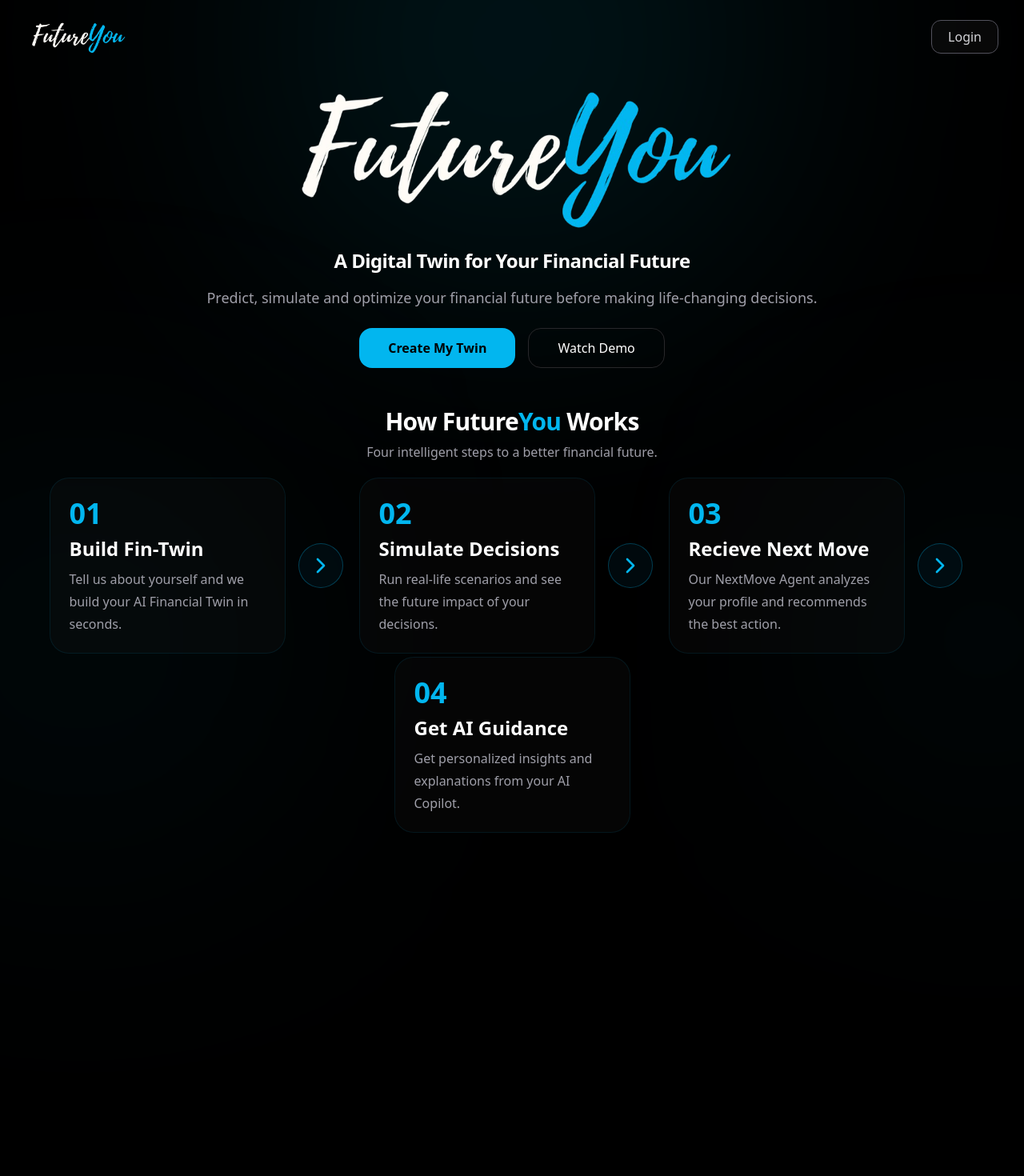
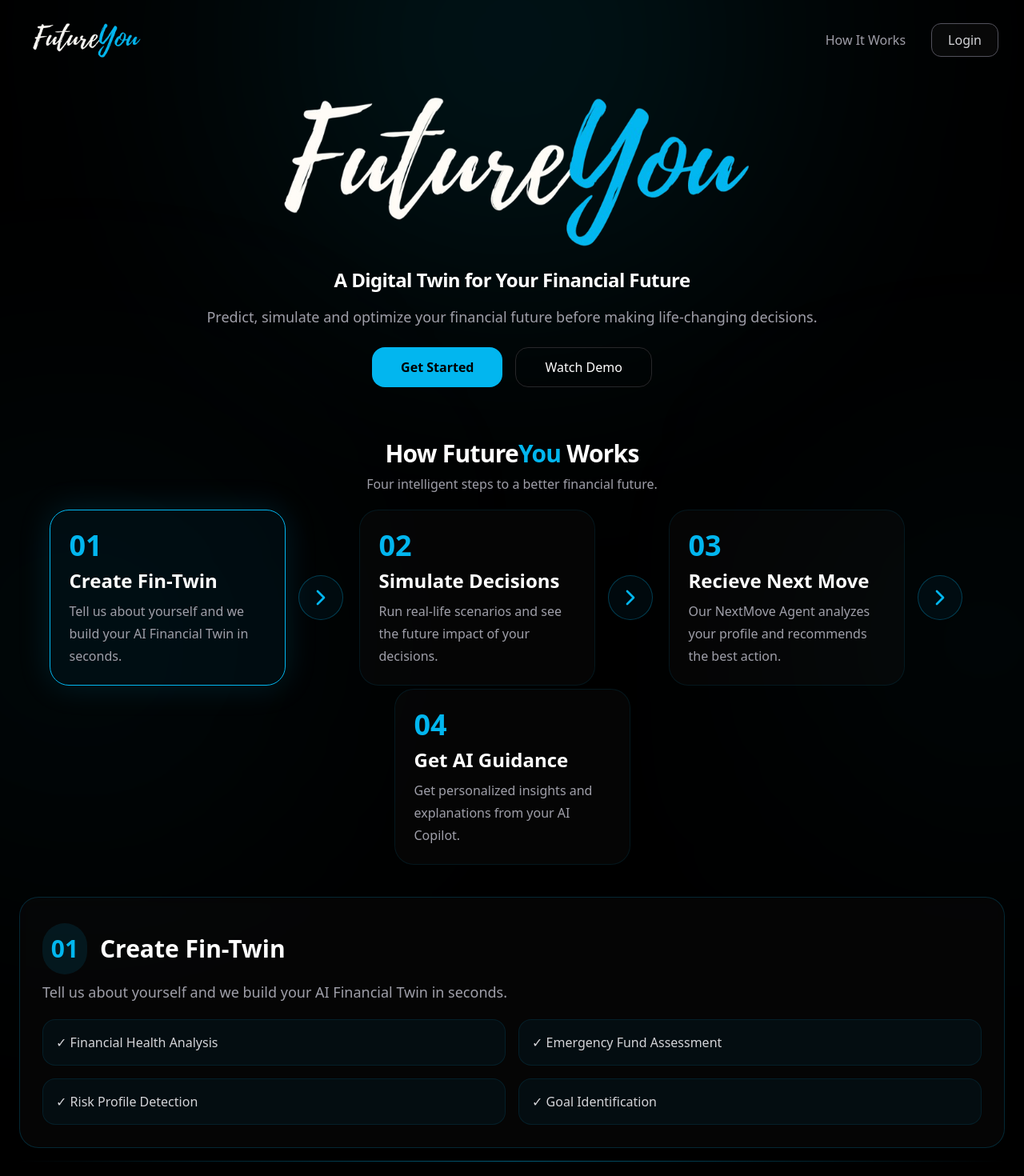
Before and after one commit to shivampawar1812/FutureYou, a Next.js app in the folder frontend/: page / in a window 1280 px wide. Shown: the top 1470 px of the page at 80% size. Before the commit the page ends 1138 px from the top, so only its background shows below. Built offline with nearby package versions, Linux system fonts and the light colour scheme.

Commit message:
Added footer and updated How it works section

```diff
--- a/frontend/app/globals.css
+++ b/frontend/app/globals.css
@@ -23,3 +23,7 @@ body {
 body {
   min-height: 100vh;
 }
+
+html {
+  scroll-behavior: smooth;
+}
--- a/frontend/app/page.tsx
+++ b/frontend/app/page.tsx
@@ -2,6 +2,7 @@ import BackgroundGlow from "@/components/BackgroundGlow";
 import Hero from "@/components/Hero";
 import Navbar from "@/components/Navbar";
 import HowItWorks from "@/components/HowItWorks";
+import Footer from "@/components/Footer"
 
 export default function Home() {
   return (
@@ -12,15 +13,17 @@ export default function Home() {
 
       <Hero />
 
-      <div className="relative mx-auto max-w-10xl px-6 py-6">
+      <div className="relative mx-auto max-w-10xl px-6 py-8">
       <div className="h-px w-full bg-gradient-to-r from-transparent via-[#00559a]/220 to-transparent" />
       </div>
 
       <HowItWorks />
 
-      <div className="relative mx-auto max-w-10xl px-6 py-12">
-      <div className="h-px w-full bg-gradient-to-r from-transparent via-[#00559a]/220 to-transparent" />
+      <div className="relative mx-auto max-w-10xl px-6 py-4">
+      <div className="h-px w-full bg-gradient-to-r from-transparent via-[#02B6EF]/50 to-transparent" />
       </div>
+
+      <Footer/>
 
     </main>
   );
--- /dev/null
+++ b/frontend/components/Footer.tsx
@@ -0,0 +1,17 @@
+export default function Footer() {
+  return (
+    <footer className="py-4">
+      <p
+        className="
+          text-center
+          text-sm
+          tracking-wide
+          text-zinc-500
+        "
+      >
+        © {new Date().getFullYear()} FutureYou.
+        Banking that thinks ahead.
+      </p>
+    </footer>
+  );
+}
--- a/frontend/components/Hero.tsx
+++ b/frontend/components/Hero.tsx
@@ -1,3 +1,4 @@
+"use client";
 import Image from "next/image";
 
 export default function Hero() {
@@ -32,7 +33,7 @@ export default function Hero() {
                 <Image
                     src="/futureyou-logo.png"
                     alt="FutureYou"
-                    width={600}
+                    width={650}
                     height={400}
                     className="relative z-10"
                 />
@@ -66,21 +67,15 @@ export default function Hero() {
             life-changing decisions.
             </p>
 
-            {/* <p
-            className="
-                mt-0
-                max-w-3xl
-                text-lg
-                md:text-1.2xl
-                text-zinc-400
-            "
-            >
-            future before making
-            life-changing decisions.
-            </p> */}
-
             <div className="mt-6 flex gap-4">
                 <button
+                    onClick={() => {
+                    document
+                        .getElementById("how-it-works")
+                        ?.scrollIntoView({
+                        behavior: "smooth",
+                        });
+                    }}
                     className="
                     rounded-2xl
                     bg-[#02B6EF]
@@ -92,7 +87,7 @@ export default function Hero() {
                     hover:scale-105
                 "
                 >
-                    Create My Twin
+                    Get Started
                 </button>
 
                 <button
--- a/frontend/components/HowItWorks.tsx
+++ b/frontend/components/HowItWorks.tsx
@@ -1,35 +1,62 @@
+"use client";
 import { ChevronRight } from "lucide-react";
+import { useState } from "react";
 
 export default function HowItWorks() {
+  const [selected, setSelected] = useState(0);
   const steps = [
     {
       number: "01",
-      title: "Build Fin-Twin",
+      title: "Create Fin-Twin",
       description:
         "Tell us about yourself and we build your AI Financial Twin in seconds.",
+      details: [
+        "Financial Health Analysis",
+        "Emergency Fund Assessment",
+        "Risk Profile Detection",
+        "Goal Identification",
+      ],
     },
     {
       number: "02",
       title: "Simulate Decisions",
       description:
         "Run real-life scenarios and see the future impact of your decisions.",
+      details: [
+        "Home Purchase Simulation",
+        "Retirement Planning",
+        "Investment Scenarios",
+        "Goal Forecasting",
+      ],
     },
     {
       number: "03",
       title: "Recieve Next Move",
       description:
         "Our NextMove Agent analyzes your profile and recommends the best action.",
+      details: [
+        "Behavior Analysis",
+        "Opportunity Detection",
+        "Personalized Actions",
+        "Financial Prioritization",
+      ],
     },
     {
       number: "04",
       title: "Get AI Guidance",
       description:
         "Get personalized insights and explanations from your AI Copilot.",
+      details: [
+        "Natural Language Advice",
+        "Decision Explanations",
+        "Personalized Coaching",
+        "Future Planning Insights",
+      ],
     },
   ];
 
   return (
-    <section className="relative z-10 mx-auto max-w-8xl px-6">
+    <section id="how-it-works" className="relative z-10 mx-auto max-w-8xl px-6">
       <div className="mb-2 text-center">
         <h2 className="text-3xl font-bold tracking-tight">
           How Future
@@ -49,22 +76,22 @@ export default function HowItWorks() {
             className="flex items-center"
         >
             <div
-            className="
+            onClick={() => setSelected(index)}
+            className={`
                 group
                 w-[295px]
                 h-[220px]
                 rounded-3xl
                 border
-                border-[#02B6EF]/10
-                bg-white/[0.02]
                 p-6
                 transition-all
                 duration-300
-                hover:border-[#02B6EF]/40
-                hover:bg-white/[0.04]
-                hover:-translate-y-2
-                cursor-pointer
-            "
+                ${
+                  selected === index
+                    ? "border-[#02B6EF] bg-[#02B6EF]/5 shadow-[0_0_40px_rgba(2,182,239,0.15)]"
+                    : "border-[#02B6EF]/10 bg-white/[0.02] hover:border-[#02B6EF]/40 hover:bg-white/[0.04]"
+                }
+            `}
             >
             <div className="mb-2">
                 <span
@@ -120,6 +147,64 @@ export default function HowItWorks() {
         </div>
         ))}
       </div>
-    </section>
-  );
+      {/* Detail Panel */}
+
+        <div
+            className="
+            mt-10
+            rounded-3xl
+            border
+            border-[#02B6EF]/20
+            bg-white/[0.02]
+            p-7
+            backdrop-blur-md
+            "
+        >
+            <div className="flex mt-1 items-center gap-4">
+            <div
+                className="
+                flex
+                h-16
+                w-14
+                items-center
+                justify-center
+                rounded-full
+                bg-[#02B6EF]/10
+                text-3xl
+                font-bold
+                text-[#02B6EF]
+                "
+            >
+                {steps[selected].number}
+            </div>
+
+            <h3 className="text-3xl font-bold text-white">
+                {steps[selected].title}
+            </h3>
+            </div>
+
+            <p className="mt-2 max-w-3xl text-lg text-zinc-400">
+            {steps[selected].description}
+            </p>
+
+            <div className="mt-5 grid gap-4 md:grid-cols-2">
+            {steps[selected].details.map((item) => (
+                <div
+                key={item}
+                className="
+                    rounded-2xl
+                    border
+                    border-[#02B6EF]/10
+                    bg-[#02B6EF]/5
+                    p-4
+                    text-zinc-300
+                "
+                >
+                ✓ {item}
+                </div>
+            ))}
+            </div>
+        </div>
+        </section>
+    );
 }
--- a/frontend/components/Navbar.tsx
+++ b/frontend/components/Navbar.tsx
@@ -1,3 +1,4 @@
+"use client";
 import Image from "next/image";
 
 export default function Navbar() {
@@ -16,10 +17,28 @@ export default function Navbar() {
       <Image
         src="/futureyou-logo.png"
         alt="FutureYou"
-        width={130}
-        height={90}
+        width={150}
+        height={100}
         priority
       />
+
+      <div className="flex items-center gap-8">
+      <button
+        onClick={() => {
+          document
+            .getElementById("how-it-works")
+            ?.scrollIntoView({
+              behavior: "smooth",
+            });
+        }}
+        className="
+          text-zinc-400
+          transition
+          hover:text-[#02B6EF]
+        "
+      >
+        How It Works
+      </button>
 
       <button
         className="
@@ -38,6 +57,7 @@ export default function Navbar() {
       >
         Login
       </button>
+      </div>
     </nav>
   );
 }
```
Lines whose indentation alone changed are shown as unchanged.
